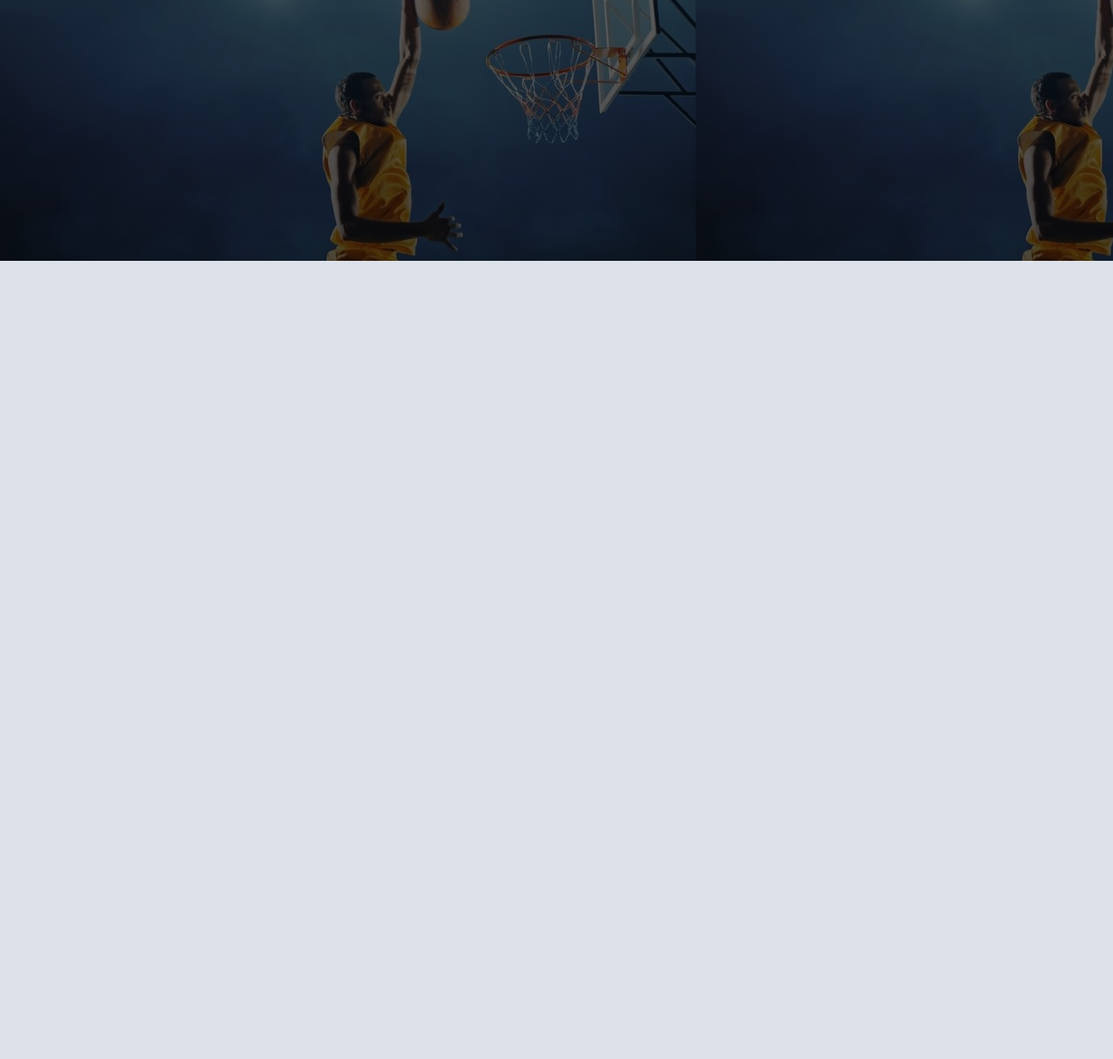
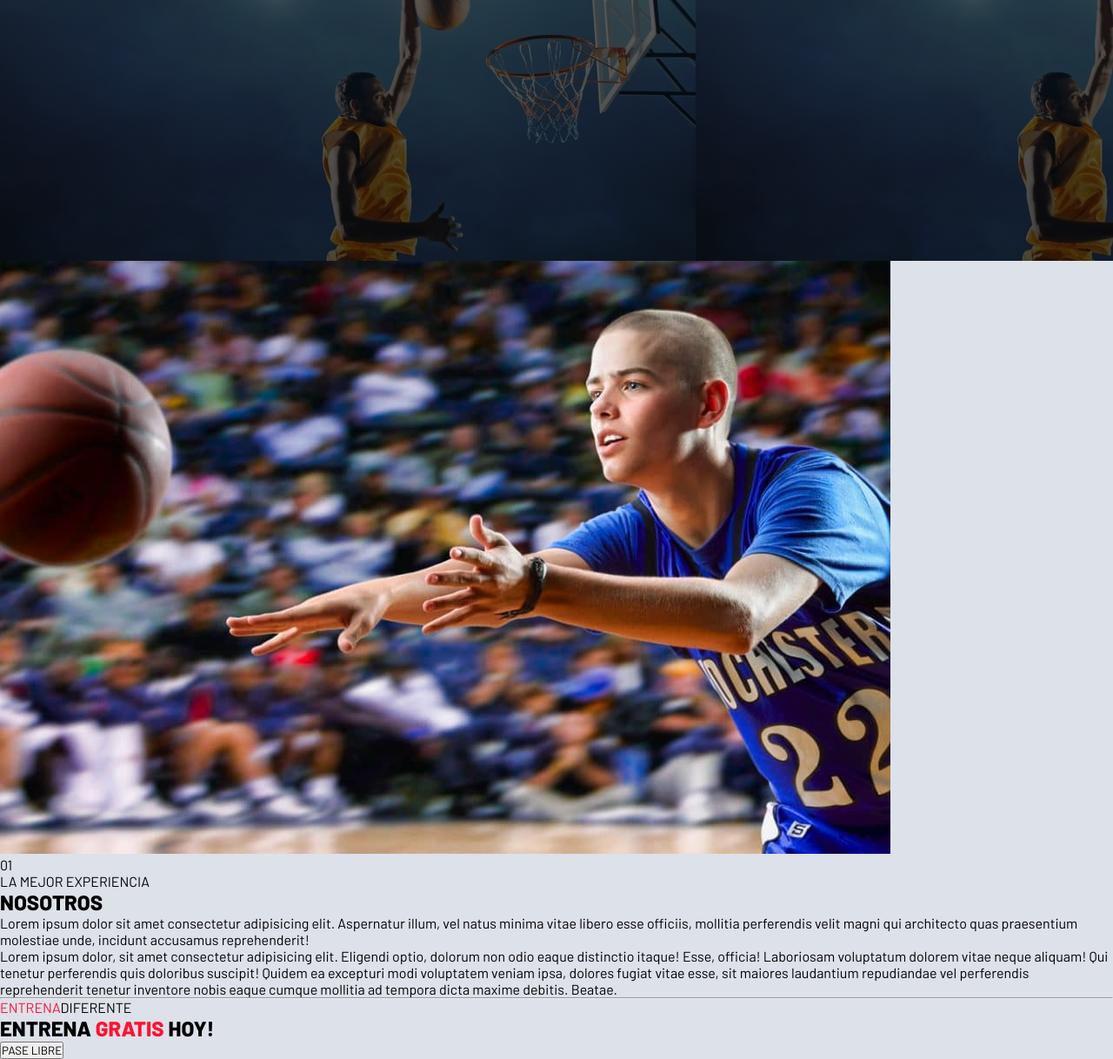
Before and after one commit to GerardoDurBa/Pagina-mantenimiento, a plain HTML site: page index.html in a window 1280 px wide. Shown: the part 500-1718 px from the top of the page at 87% size. Before the commit the page ends 800 px from the top, so only its background shows below. Drawn offline with Linux system fonts and the light colour scheme.

Commit message:
actualizando index

```diff
--- a/index.html
+++ b/index.html
@@ -35,10 +35,11 @@
             <div class="info">
                 <h2>HAZ QUE <span class="txtRojo">OCURRA</span></h2>
                 <p>Trinfar es mas facil de lo que piensas</p>
-                <a href="#nosotros">
+                <a href="#nosotros" class="btn-mas">
                     <i class="fa-solid fa-circle-chevron-down"></i>
                 </a>
             </div>
+            <div class="opciones">
                 <div class="opcion">
                     01.FITNESS
                 </div>
@@ -58,6 +59,40 @@
                     06.CARDIO
                 </div>
             </div>
+        </div>
+    </section>
+    <section id="nosotros" class="nosotros">
+        <div class="fila">
+            <div class="col">
+                <img src="img/tipos-de-pases.jpg" alt="">
+            </div>
+            <div class="col">
+                <div class="contenedor-titulo">
+                    <div class="numero">
+                        01
+                    </div>
+                    <div class="info">
+                        <span class="frase">LA MEJOR EXPERIENCIA</span>
+                        <h2>NOSOTROS</h2>
+                    </div>
+                </div>
+                <p class="p-especial"> Lorem ipsum dolor sit amet consectetur adipisicing elit. Aspernatur illum, vel natus minima vitae libero esse officiis, mollitia perferendis velit magni qui architecto quas praesentium molestiae unde, incidunt accusamus reprehenderit!</p>
+                <p>Lorem ipsum dolor, sit amet consectetur adipisicing elit. Eligendi optio, dolorum non odio eaque distinctio itaque! Esse, officia! Laboriosam voluptatum dolorem vitae neque aliquam! Qui tenetur perferendis quis doloribus suscipit!
+                Quidem ea excepturi modi voluptatem veniam ipsa, dolores fugiat vitae esse, sit maiores laudantium repudiandae vel perferendis reprehenderit tenetur inventore nobis eaque cumque mollitia ad tempora dicta maxime debitis. Beatae.</p>
+            </div>
+        </div>
+        <hr>
+        <div class="fila-nosotros">
+            <div class="col1">
+                <span class="frase">
+                    <span class="txtRojo">ENTRENA</span>DIFERENTE
+                </span>
+                <h2>ENTRENA <span class="txtRojo">GRATIS </span>HOY!</h2>
+            </div>
+            <div class="col2">
+                <button>PASE LIBRE</button>
+            </div>
+        </div>
     </section>
 </body>
 </html>
```
Lines whose indentation alone changed are shown as unchanged.
